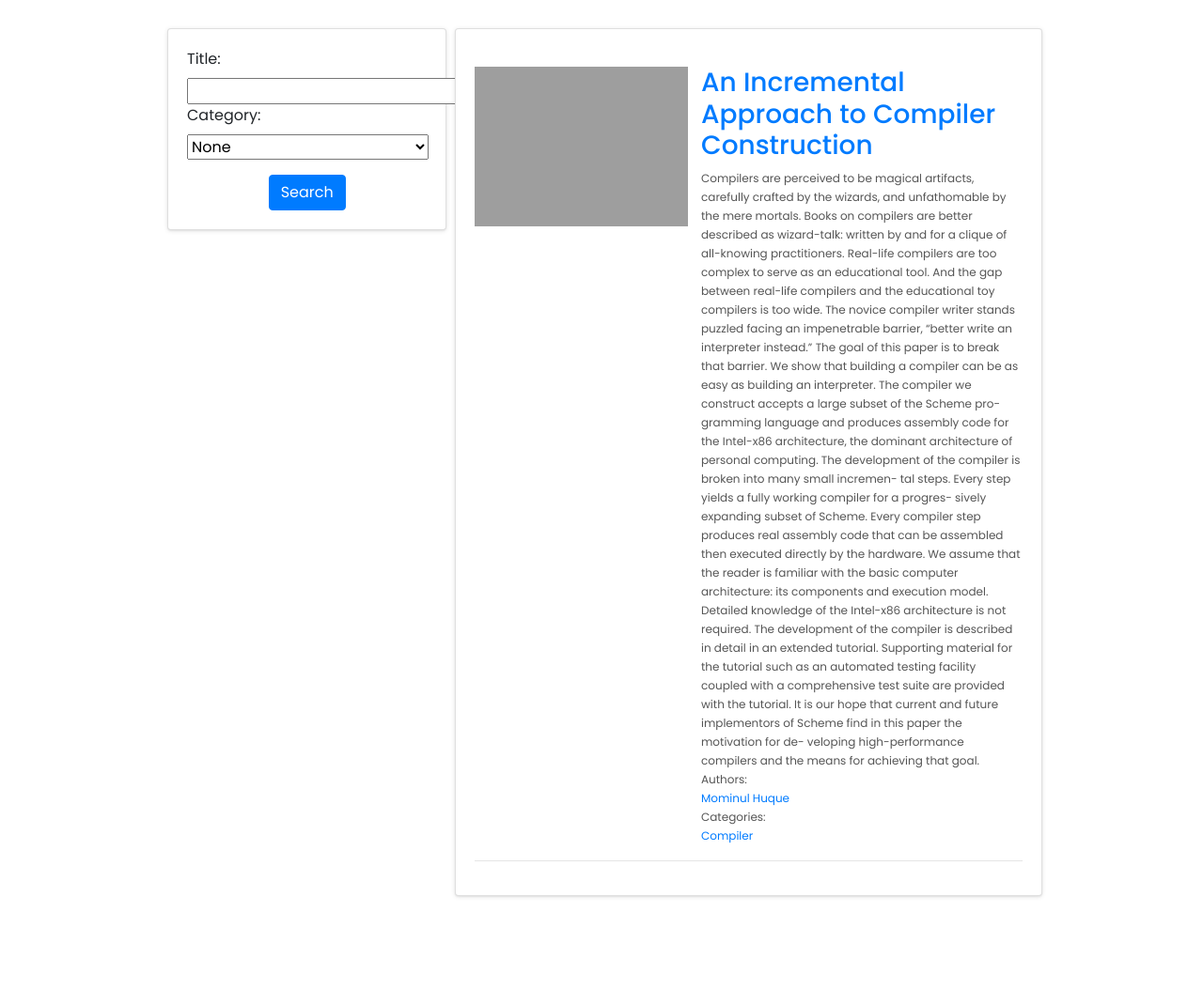
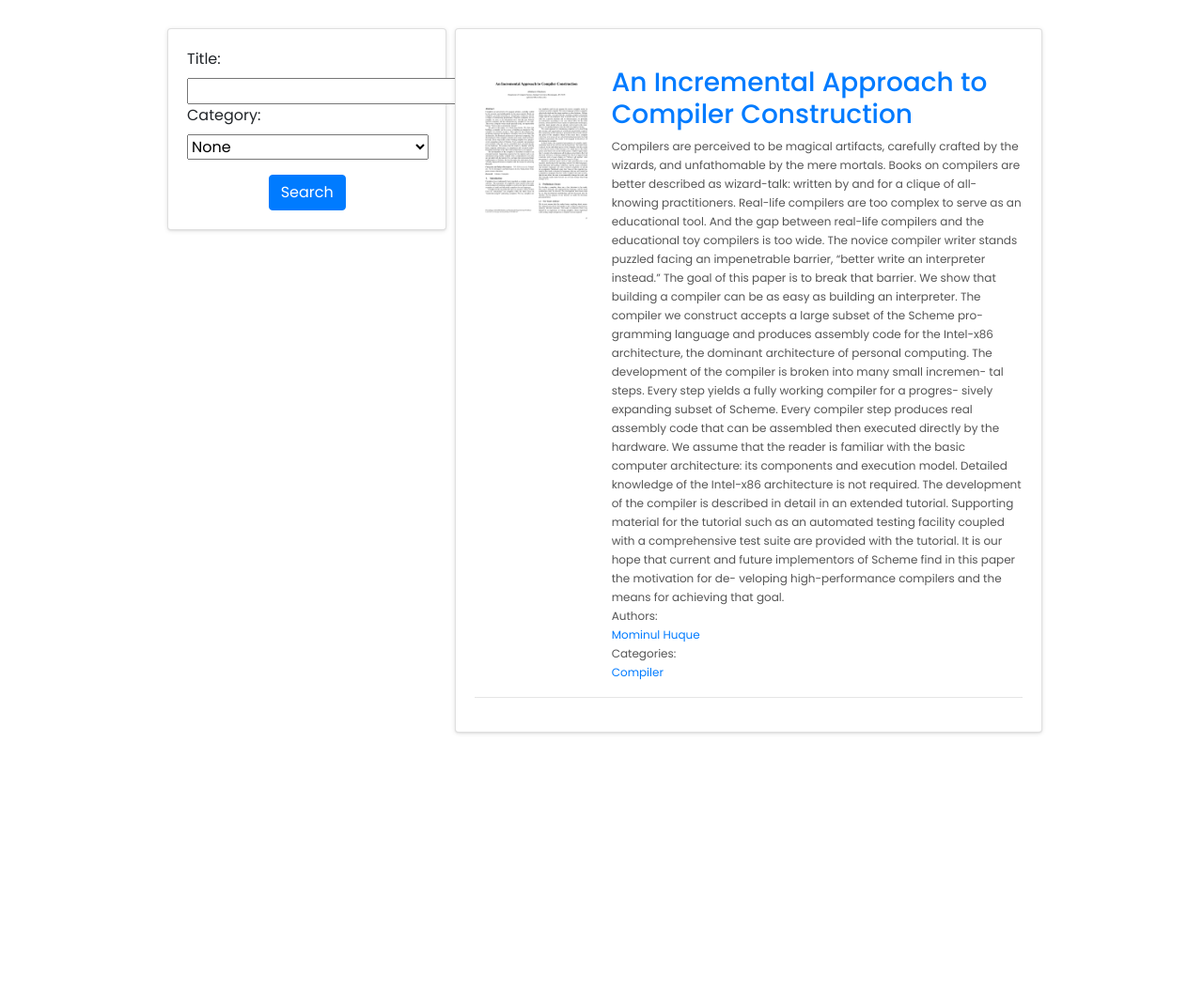
Before and after one commit to mominul/ResearchLog, a Django app: a page that uses journals/templates/list.html in a window 1280 px wide. Shown: the part 70-1140 px from the top of the page at 94% size. After the commit the page ends 852 px from the top, so only its background shows below. Run offline with Django 4.2, Linux system fonts and the light colour scheme; data comes from the database, SQL or seed files in the repository; both versions use the stored data as it was after the commit; grey boxes are pictures that could not be loaded.

Commit message:
Show image of the paper in the publication list page

```diff
--- a/journals/templates/list.html
+++ b/journals/templates/list.html
@@ -63,7 +63,7 @@
                         {% for pub in publications %}
                           <ul class="rlist search-result__body search-result__publications">
                             <li class="clearfix separator search__item">
-                               <div class="item__image"><a href="/home/afpa" title="Go to Academic Forensic Pathology"><img src="https://journals.sagepub.com/na101/home/literatum/publisher/sage/journals/content/afpa/2022/afpa_12_4/afpa_12_4/20221215-01/afpa_12_4.cover.png" title="Cover image of Academic Forensic Pathology" alt=""></a></div>
+                               <div class="item__image"><a href="/home/afpa" title="Go to Academic Forensic Pathology"><img src="{{ pub.image }}" title="Cover image of Academic Forensic Pathology" alt=""></a></div>
                                <div class="item__body clearfix">
                                   <div class="meta__header"></div>
                                   <h3 class="heading-search item__title"><a href="/home/afpa">{{ pub.title }}</a></h3>
--- a/journals/views.py
+++ b/journals/views.py
@@ -36,6 +36,7 @@ def publications_view(request):
             "title":i.title,
             "desc": i.description,
             "categories": categories,
+            "image": i.front_pic.url,
         }
         pub_list.append(dict)
 
```
Also changed, not shown: db.sqlite3.
